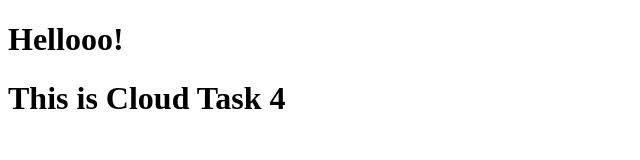
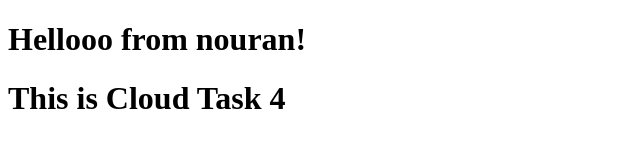
Before and after one commit to nourankhaliifa/cloudtask4, a plain HTML site: page public/index.html in a window 1280 px wide. Shown: the whole page, without its empty margins (0-640 px from the left). Drawn offline with Linux system fonts and the light colour scheme.

Commit message:
Update index.html

```diff
--- a/public/index.html
+++ b/public/index.html
@@ -5,7 +5,7 @@
     <title>Cloud Task 4</title>
   </head>
   <body>
-    <h1>Hellooo!</h1>
+    <h1>Hellooo from nouran!</h1>
     <h1>This is Cloud Task 4</h1>
   </body>
 </html>
```
